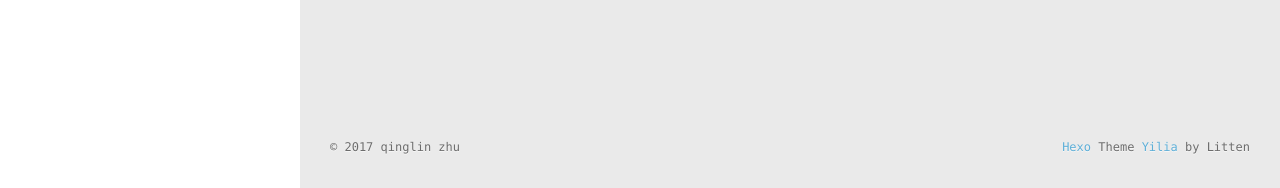
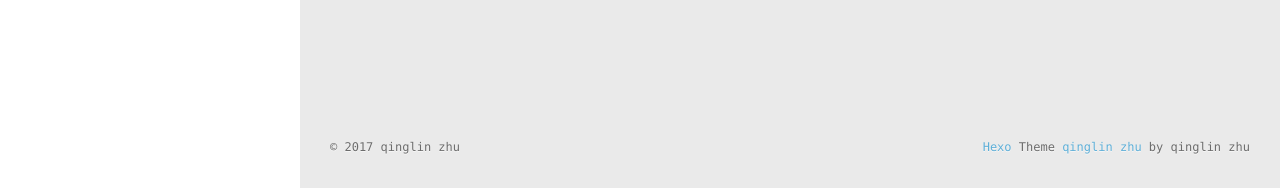
Before and after one commit to Galinx/Galinx.github.io, a plain HTML site: page tags/网站/index.html in a window 1280 px wide. Shown: the part 612-800 px from the top of the page. Drawn offline with Linux system fonts and the light colour scheme.

Commit message:
Site updated: 2017-03-19 22:49:38

```diff
--- a/tags/网站/index.html
+++ b/tags/网站/index.html
@@ -230,7 +230,7 @@
     		&copy; 2017 qinglin zhu
     	</div>
       	<div class="footer-right">
-      		<a href="http://hexo.io/" target="_blank">Hexo</a>  Theme <a href="https://github.com/litten/hexo-theme-yilia" target="_blank">Yilia</a> by Litten
+      		<a href="http://hexo.io/" target="_blank">Hexo</a>  Theme <a href="https://github.com/litten/hexo-theme-yilia" target="_blank">qinglin zhu</a> by qinglin zhu
       	</div>
     </div>
   </div>
```
Also changed, not shown: 2017/03/18/hello-world/index.html (+1 -1 lines), 2017/03/19/first/index.html (+1 -1 lines), archives/2017/03/index.html (+1 -1 lines), archives/2017/index.html (+1 -1 lines), archives/index.html (+1 -1 lines), index.html (+1 -1 lines), tags/githup/index.html (+1 -1 lines), tags/php/index.html (+1 -1 lines), tags/技术博客/index.html (+1 -1 lines).
